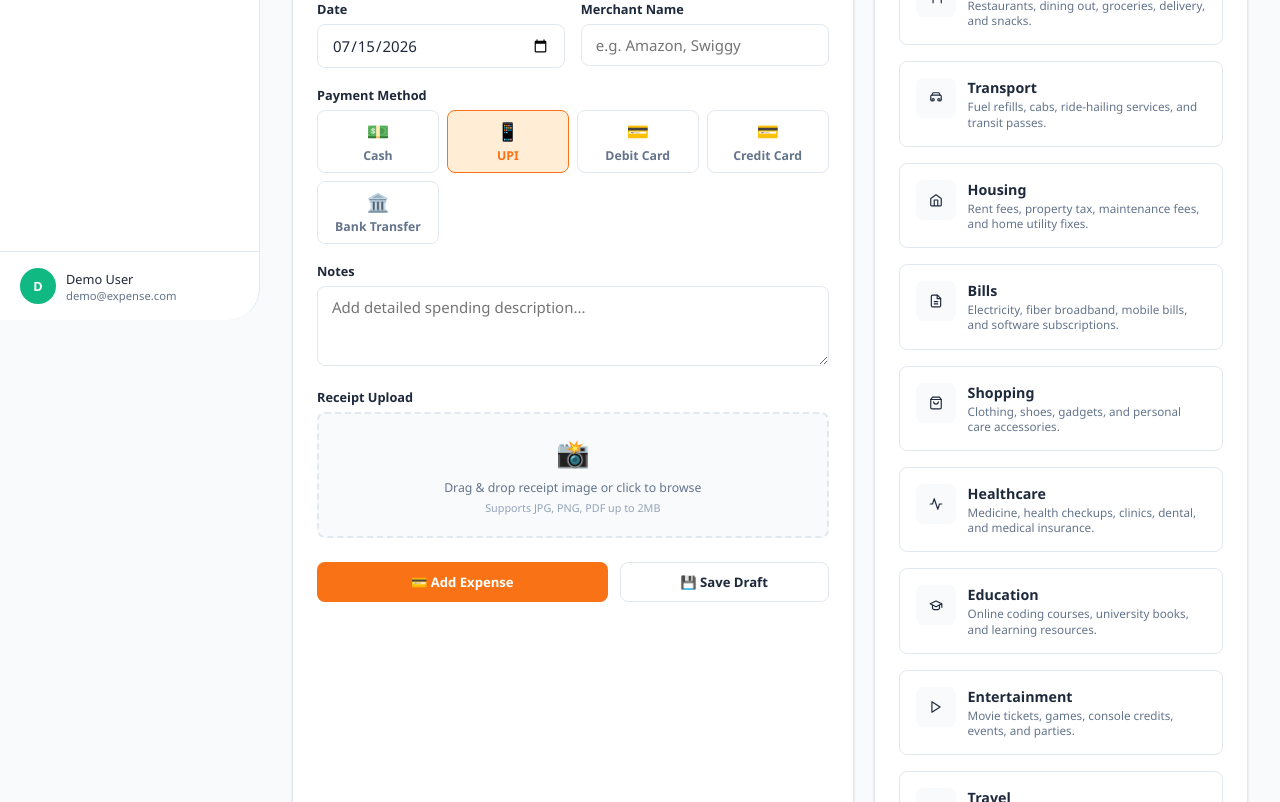
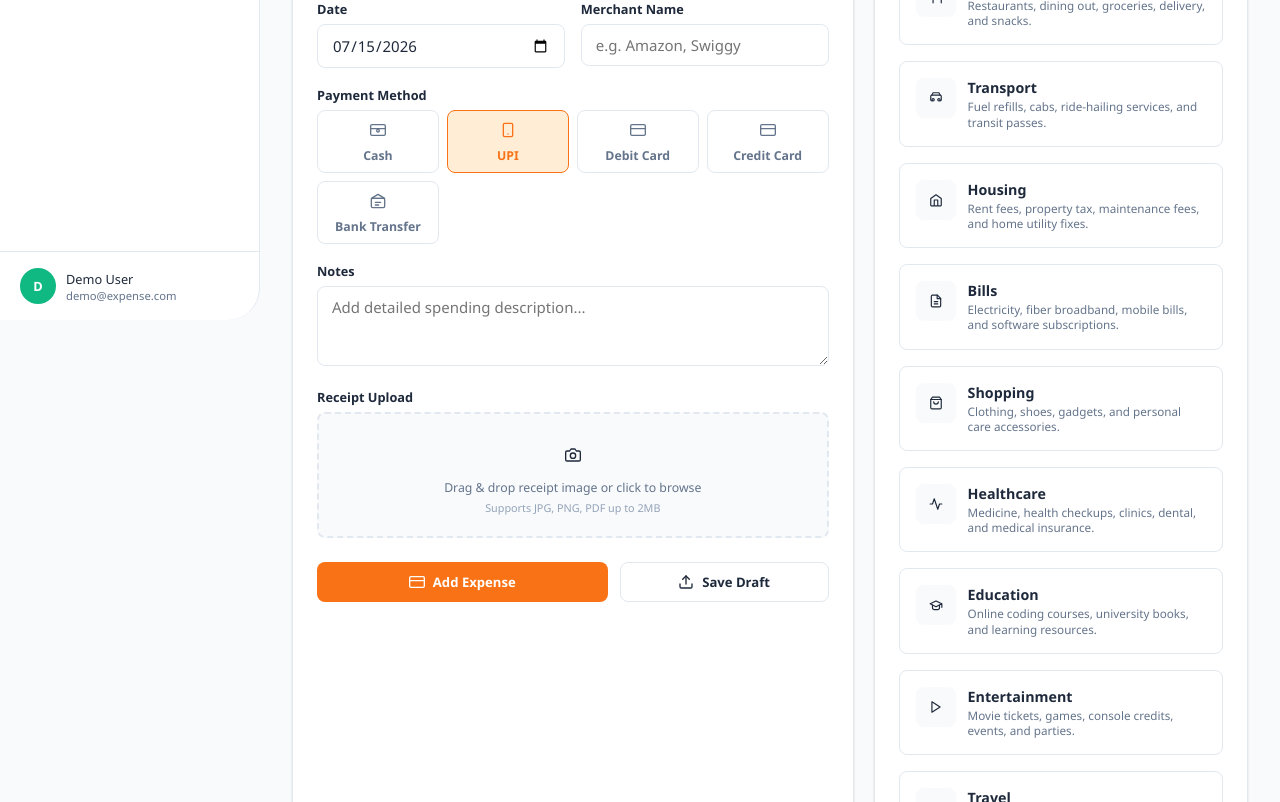
Before and after one commit to ramnathgknaivaidya/Expense-Meter, a React (Vite) app in the folder Frontend/: page /expense in a window 1280 px wide. Shown: the part 480-1282 px from the top of the page. Built offline with nearby package versions, Linux system fonts and the light colour scheme; no server answers.

Commit message:
Update expenseForm.jsx

```diff
--- a/Frontend/src/components/expense/expenseForm.jsx
+++ b/Frontend/src/components/expense/expenseForm.jsx
@@ -1,4 +1,5 @@
 import React, { useState, useEffect } from 'react';
+import { IconCash, IconUpi, IconCard, IconBank, IconDraft, IconClose, IconCamera, IconFile, IconExpense, IconBackup } from '../../utils/icons';
 
 const CATEGORIES = [
   'Food',
@@ -14,11 +15,11 @@ const CATEGORIES = [
 ];
 
 const PAYMENT_METHODS = [
-  { id: 'Cash', icon: '💵' },
-  { id: 'UPI', icon: '📱' },
-  { id: 'Debit Card', icon: '💳' },
-  { id: 'Credit Card', icon: '💳' },
-  { id: 'Bank Transfer', icon: '🏛️' }
+  { id: 'Cash', icon: <IconCash size={16} /> },
+  { id: 'UPI', icon: <IconUpi size={16} /> },
+  { id: 'Debit Card', icon: <IconCard size={16} /> },
+  { id: 'Credit Card', icon: <IconCard size={16} /> },
+  { id: 'Bank Transfer', icon: <IconBank size={16} /> }
 ];
 
 export default function ExpenseForm({ onSubmit, onToast }) {
@@ -126,7 +127,7 @@ export default function ExpenseForm({ onSubmit, onToast }) {
         {hasDraft && (
           <div style={{ display: 'flex', gap: '8px' }}>
             <button type="button" className="btn btn-sm btn-outline" onClick={handleLoadDraft}>
-              📂 Load Draft
+              <IconDraft size={16} /> Load Draft
             </button>
             <button type="button" className="btn btn-sm btn-outline" style={{ color: 'var(--red)' }} onClick={handleClearDraft}>
               ✕
@@ -222,16 +223,16 @@ export default function ExpenseForm({ onSubmit, onToast }) {
               onChange={handleFileChange}
               accept="image/*,.pdf"
             />
-            <div className="upload-icon">📸</div>
+            <div className="upload-icon"><IconCamera size={16} /></div>
             <div className="upload-text">Drag & drop receipt image or click to browse</div>
             <span style={{ fontSize: '0.72rem', color: 'var(--text-muted)' }}>Supports JPG, PNG, PDF up to 2MB</span>
           </div>
 
           {receiptFile && (
             <div className="upload-preview">
-              <span className="upload-filename">📄 {receiptFile.name}</span>
+              <span className="upload-filename"><IconFile size={16} /> {receiptFile.name}</span>
               <button type="button" className="remove-upload" onClick={(e) => { e.stopPropagation(); setReceiptFile(null); }}>
-                ✕
+              <IconClose size={16} />
               </button>
             </div>
           )}
@@ -239,10 +240,10 @@ export default function ExpenseForm({ onSubmit, onToast }) {
 
         <div style={{ display: 'flex', gap: '12px', marginTop: '24px' }}>
           <button type="submit" className="btn btn-primary" style={{ flex: 1.5, background: 'var(--orange)', justifyContent: 'center' }}>
-            💳 Add Expense
+            <IconExpense size={16} /> Add Expense
           </button>
           <button type="button" className="btn btn-outline" style={{ flex: 1, justifyContent: 'center' }} onClick={handleSaveDraft}>
-            💾 Save Draft
+            <IconBackup size={16} /> Save Draft
           </button>
         </div>
       </form>
```
